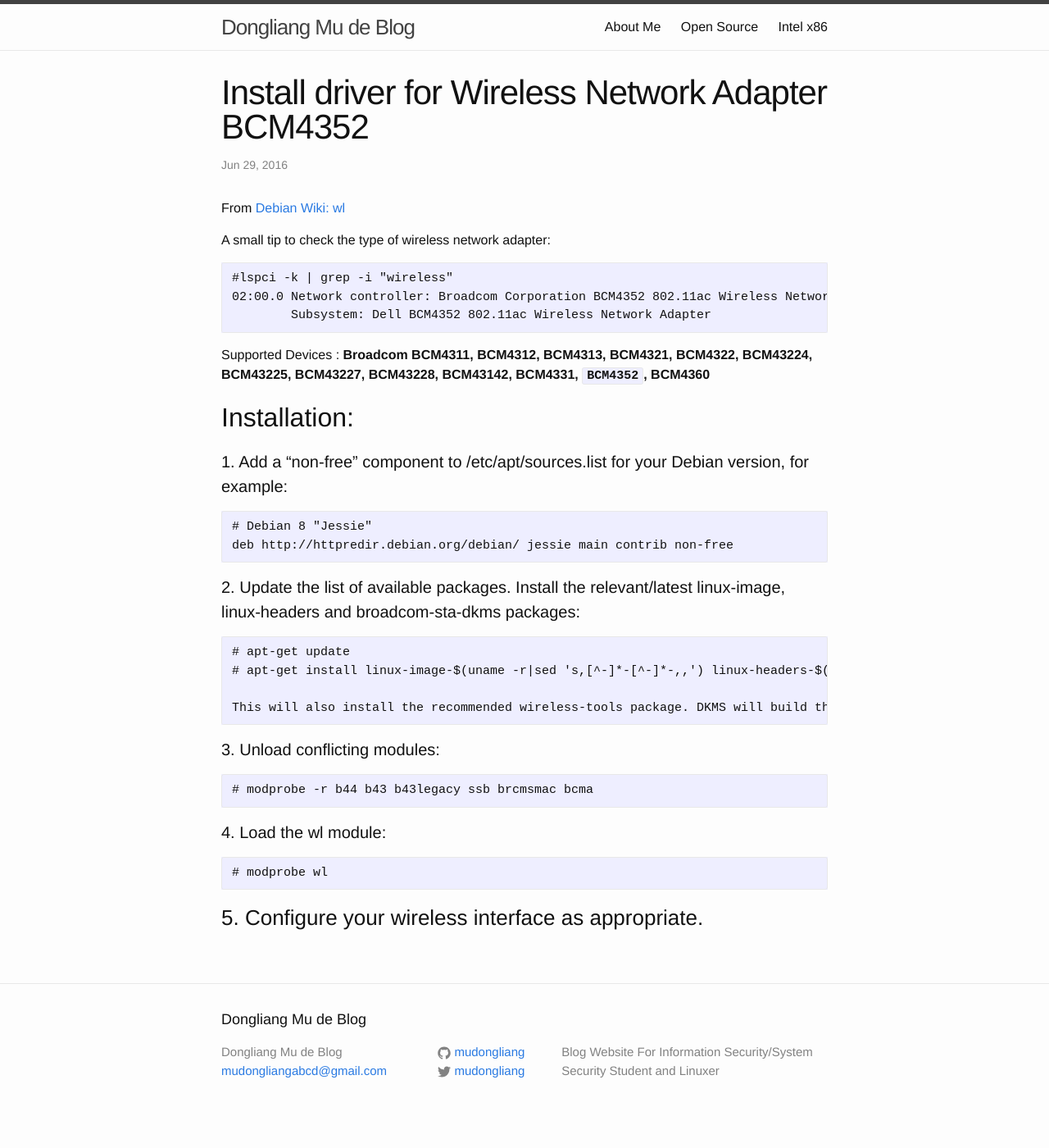
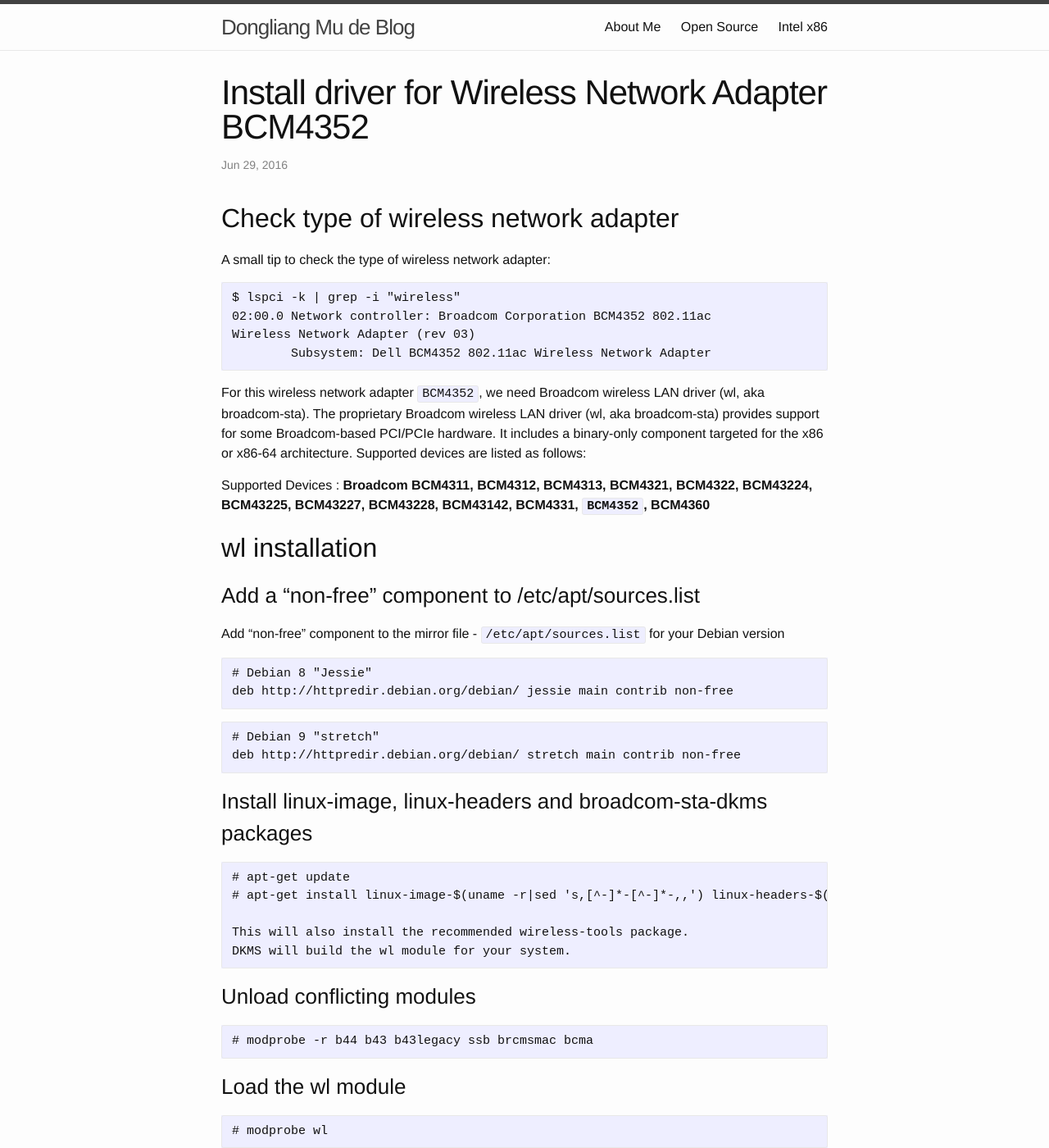
Before and after one commit to mudongliang/mudongliang.github.io, a Jekyll site: the page built from _posts/2016-06-29-install-driver-for-wireless-network-adapter-bcm4352.md, in a window 1280 px wide and 1400 px high. Shown: the whole window at 82% size. Built offline with Jekyll 4.4.1, drawn with Linux system fonts in a browser that asks for light colours; some of the changed text lies outside the part shown.

Commit message:
adjust the post about how to install driver for wireless network adapter

````diff
--- a/_posts/2016-06-29-install-driver-for-wireless-network-adapter-bcm4352.md
+++ b/_posts/2016-06-29-install-driver-for-wireless-network-adapter-bcm4352.md
@@ -7,38 +7,61 @@ category:
 tags: []
 ---
 
-From [Debian Wiki: wl](https://wiki.debian.org/wl)
+## Check type of wireless network adapter
 
 A small tip to check the type of wireless network adapter:
 
-    #lspci -k | grep -i "wireless"
-    02:00.0 Network controller: Broadcom Corporation BCM4352 802.11ac Wireless Network Adapter (rev 03)
-            Subsystem: Dell BCM4352 802.11ac Wireless Network Adapter
+```
+$ lspci -k | grep -i "wireless"
+02:00.0 Network controller: Broadcom Corporation BCM4352 802.11ac
+Wireless Network Adapter (rev 03)
+        Subsystem: Dell BCM4352 802.11ac Wireless Network Adapter
+```
 
+For this wireless network adapter `BCM4352`, we need Broadcom wireless LAN driver (wl, aka broadcom-sta). The proprietary Broadcom wireless LAN driver (wl, aka broadcom-sta) provides support for some Broadcom-based PCI/PCIe hardware. It includes a binary-only component targeted for the x86 or x86-64 architecture. Supported devices are listed as follows:
 
 Supported Devices : **Broadcom BCM4311, BCM4312, BCM4313, BCM4321, BCM4322, BCM43224, BCM43225, BCM43227, BCM43228, BCM43142, BCM4331, `BCM4352`, BCM4360**
 
-## Installation:
+## wl installation
 
 
-#### 1. Add a "non-free" component to /etc/apt/sources.list for your Debian version, for example:
+### Add a "non-free" component to /etc/apt/sources.list
 
-    # Debian 8 "Jessie"
-    deb http://httpredir.debian.org/debian/ jessie main contrib non-free
+Add "non-free" component to the mirror file - `/etc/apt/sources.list` for your Debian version
 
-#### 2. Update the list of available packages. Install the relevant/latest linux-image, linux-headers and broadcom-sta-dkms packages:
+```
+# Debian 8 "Jessie"
+deb http://httpredir.debian.org/debian/ jessie main contrib non-free
+```
 
-    # apt-get update
-    # apt-get install linux-image-$(uname -r|sed 's,[^-]*-[^-]*-,,') linux-headers-$(uname -r|sed 's,[^-]*-[^-]*-,,') broadcom-sta-dkms
+```
+# Debian 9 "stretch"
+deb http://httpredir.debian.org/debian/ stretch main contrib non-free
+```
+### Install linux-image, linux-headers and broadcom-sta-dkms packages
 
-    This will also install the recommended wireless-tools package. DKMS will build the wl module for your system.
+```
+# apt-get update
+# apt-get install linux-image-$(uname -r|sed 's,[^-]*-[^-]*-,,') linux-headers-$(uname -r|sed 's,[^-]*-[^-]*-,,') broadcom-sta-dkms
 
-#### 3. Unload conflicting modules:
+This will also install the recommended wireless-tools package.
+DKMS will build the wl module for your system.
+```
 
-    # modprobe -r b44 b43 b43legacy ssb brcmsmac bcma
+### Unload conflicting modules
 
-#### 4. Load the wl module:
+```
+# modprobe -r b44 b43 b43legacy ssb brcmsmac bcma
+```
 
-    # modprobe wl
+### Load the wl module
 
-### 5. Configure your wireless interface as appropriate.
+```
+# modprobe wl
+```
+
+### Configure your wireless interface as appropriate.
+
+## References
+
+[Debian Wiki: wl](https://wiki.debian.org/wl)
````
